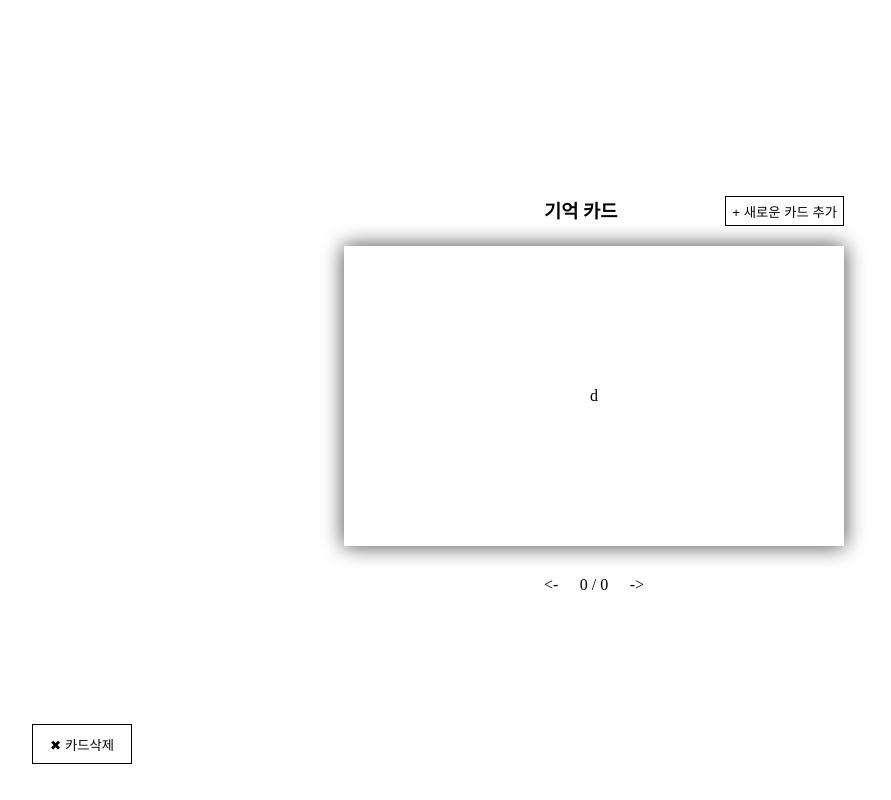
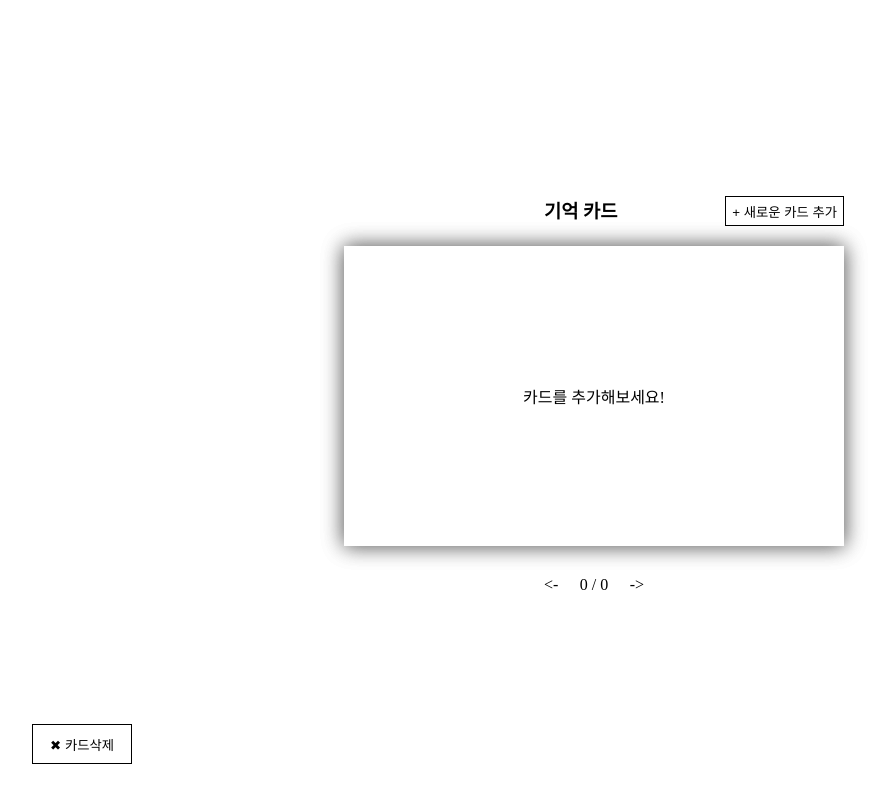
Before and after one commit to gonnabea/Memory-Card, a plain HTML site: page index.html in a window 1280 px wide. Both pictures are taken after a click on the button "✖ 카드삭제". Shown: the whole page, without its empty margins (46-937 px from the left). Drawn offline with Linux system fonts and the light colour scheme.

Commit message:
카드 삭제 구현

```diff
--- a/index.html
+++ b/index.html
@@ -14,9 +14,9 @@
                 <button class="add-card-btn" id="addCardBtn">+ 새로운 카드 추가</button>
             </header>
             <div class="card" id="card">
-                <span class="card-content" id="cardContent">d</span>
+                <span class="card-content" id="cardContent">카드를 추가해보세요!</span>
                 <div class="card-back" id="cardBack">
-                    <span class="card-content_rior" id="riorContent">a</span>
+                    <span class="card-content_rior" id="riorContent">뒷면입니다</span>
                 </div>
             </div>
             <div class="card_ctr">
--- a/script.js
+++ b/script.js
@@ -11,7 +11,8 @@ addForm = document.getElementById("addForm"),
 riorContent = document.getElementById("riorContent"),
 page = document.getElementById("page"),
 preCardBtn = document.getElementById("preCardBtn"),
-nextCardBtn = document.getElementById("nextCardBtn")
+nextCardBtn = document.getElementById("nextCardBtn"),
+clearBtn = document.getElementById("clearBtn")
 
 let frontContents = [];
 let backContents = [];
@@ -38,6 +39,8 @@ function handleSubmit(e){
         currentIndex +=1;
         cardContent.innerHTML = frontContents[cardIndex-1];
         riorContent.innerHTML = backContents[cardIndex-1];
+    }else{
+        currentIndex = 1;
     }
     closeModal()
     handlePage()
@@ -82,12 +85,23 @@ function preCard(){
     }
 }
 
+function initCards(){
+    frontContents = [];
+    backContents = [];
+    cardIndex = 0;
+    currentIndex = 0;
+    handlePage();
+    cardContent.innerHTML = "카드를 추가해보세요!";
+    riorContent.innerHTML = "뒷면입니다";
+}
+
 function init(){
     addCardBtn.addEventListener("click", showModal);
     card.addEventListener("click", rotateCard);
     handlePage();
     preCardBtn.addEventListener("click", preCard);
-    nextCardBtn.addEventListener("click", nextCard)
+    nextCardBtn.addEventListener("click", nextCard);
+    clearBtn.addEventListener("click", initCards)
 }
 
 init();
```
